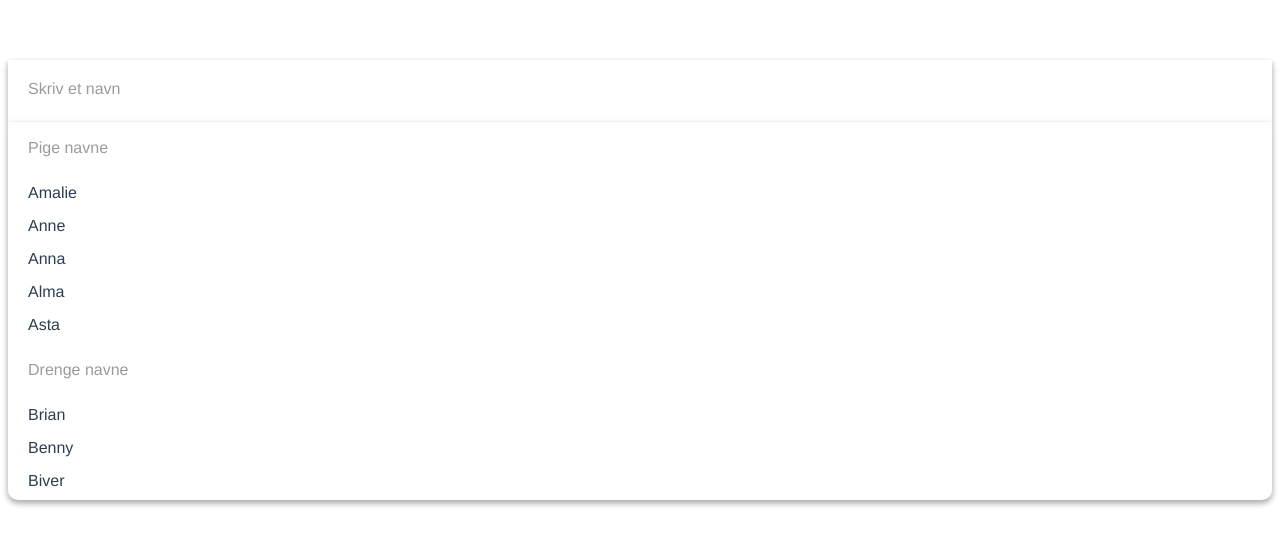
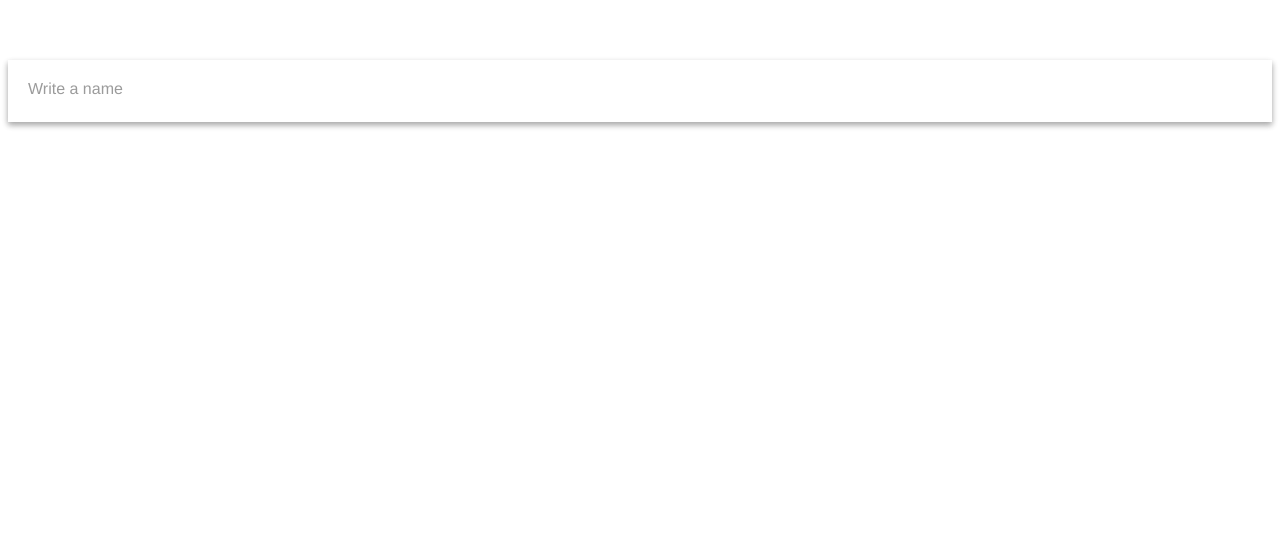
Before and after one commit to maikenmadsen92/fio-autocomplete, a Vue app: page / in a window 1280 px wide. Shown: the top 546 px of the page. Built offline with nearby package versions, Linux system fonts and the light colour scheme.

Commit message:
started on the readme file

```diff
--- a/src/App.vue
+++ b/src/App.vue
@@ -5,7 +5,7 @@
 </template>
 
 <script>
-import autocomplete from './components/autocomplete.vue'
+import autocomplete from './fio-autocomplete.vue'
 
 export default {
   name: 'app',
@@ -14,19 +14,8 @@ export default {
   },
    data () {
     return {
-      label: 'Skriv et navn',
-      itemsData: [
-        {'header': 'Pige navne'},
-        {'text': 'Amalie', 'value': 'here is a value'},
-        {'text': 'Anne', 'value': 'here is a value'},
-        {'text': 'Anna', 'value': 'here is a value'},
-        {'text': 'Alma', 'value': 'here is a value'},
-        {'text': 'Asta', 'value': 'here is a value'},
-        {'header': 'Drenge navne'},
-        {'text': 'Brian', 'value': 'here is a value'},
-        {'text': 'Benny', 'value': 'here is a value'},
-        {'text': 'Biver', 'value': 'here is a value'},
-      ]
+      label: 'Write a name',
+      itemsData: []
     }
   },
 
@@ -36,12 +25,16 @@ export default {
       this.itemsData = [];
 
       this.itemsData = [
-        {'header': 'Pige navne', 'value': 'here is a value'},
-        {'text': 'Amalie', 'value': 'here is a value'},
-        {'text': 'Anne', 'value': 'here is a value'},
-        {'text': 'Anna', 'value': 'here is a value'},
-        {'text': 'Alma', 'value': 'here is a value'},
-        {'text': 'Asta', 'value': 'here is a value'}
+        {'header': 'Girls name'},
+        {'text': 'Amelia', 'value': 'here is a value'},
+        {'text': 'Alexa', 'value': 'here is a value'},
+        {'text': 'Ariana', 'value': 'here is a value'},
+        {'text': 'Annabelle', 'value': 'here is a value'},
+        {'text': 'Alexandra', 'value': 'here is a value'},
+        {'header': 'Boys name'},
+        {'text': 'Antonio', 'value': 'here is a value'},
+        {'text': 'Andrew', 'value': 'here is a value'},
+        {'text': 'Alexander', 'value': 'here is a value'},
       ]
     },
 
--- a/src/components/autocomplete.vue
+++ b/src/fio-autocomplete.vue
@@ -22,7 +22,7 @@
 
 <script>
 export default {
-  name: 'autocomplete',
+  name: 'fio-autocomplete',
   props: ['dataitems', 'label'],
   data () {
     return {
```
Also changed, not shown: package.json (+11 -5 lines), 1 other file (tests, documents, lock files or other folders).
